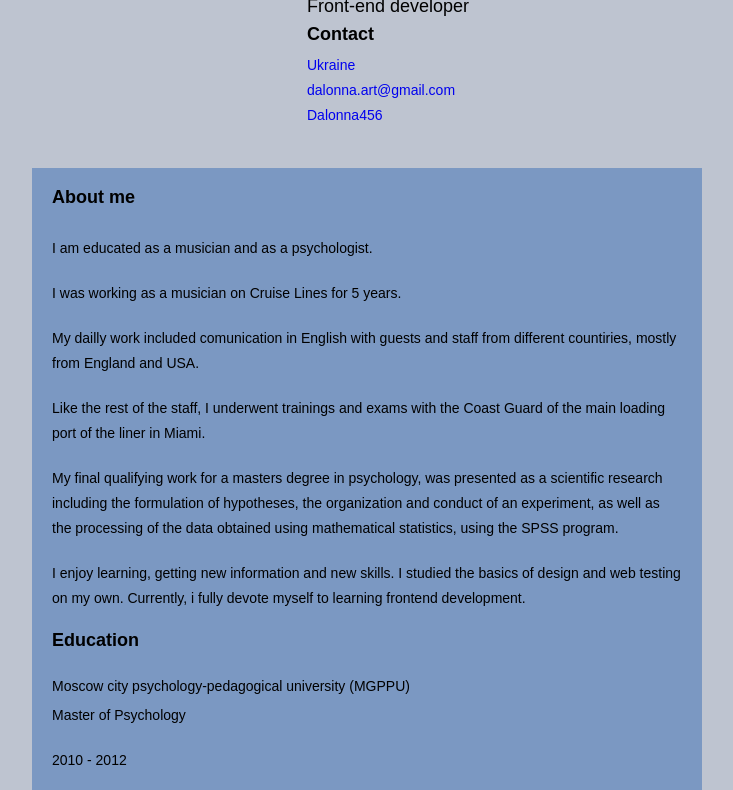
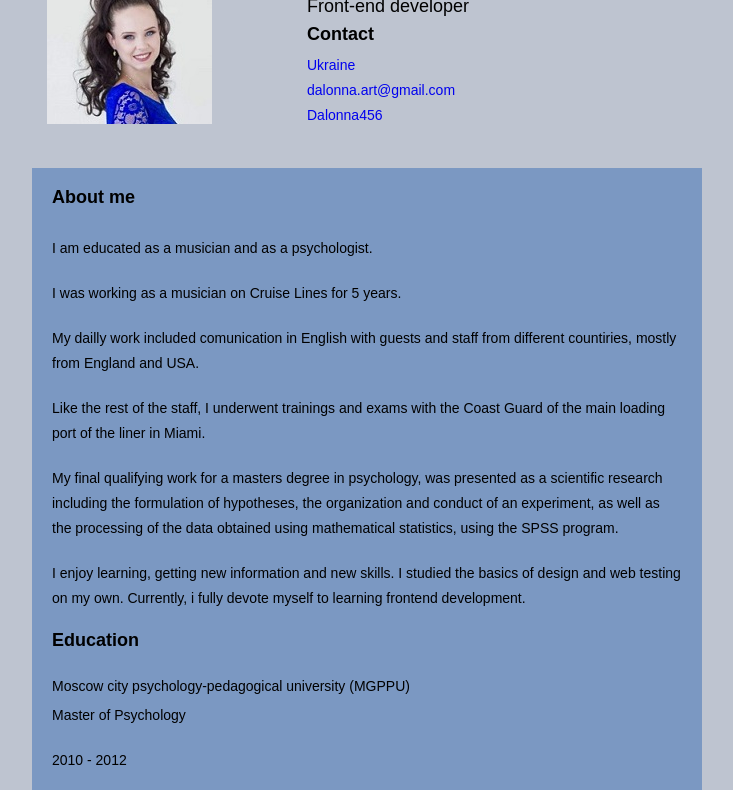
Before and after one commit to Dalonna456/rsschool-cv, a plain HTML site: page index.html in a window 1280 px wide. Shown: the part 94-884 px from the top of the page, without its empty margins (273-1006 px from the left). Drawn offline with Linux system fonts and the light colour scheme; files whose address does not match are found by name.

Commit message:
fix: url img

```diff
--- a/index.html
+++ b/index.html
@@ -21,7 +21,7 @@
                <div class="item__row">
 
                   <div class="item__image">
-                     <img src="img/FB_IMG_1640873547871.jpg" alt="MyPhoto">
+                     <img src="FB_IMG_1640873547871.jpg" alt="MyPhoto">
                   </div>
 
                   <div class="item__body">
```
